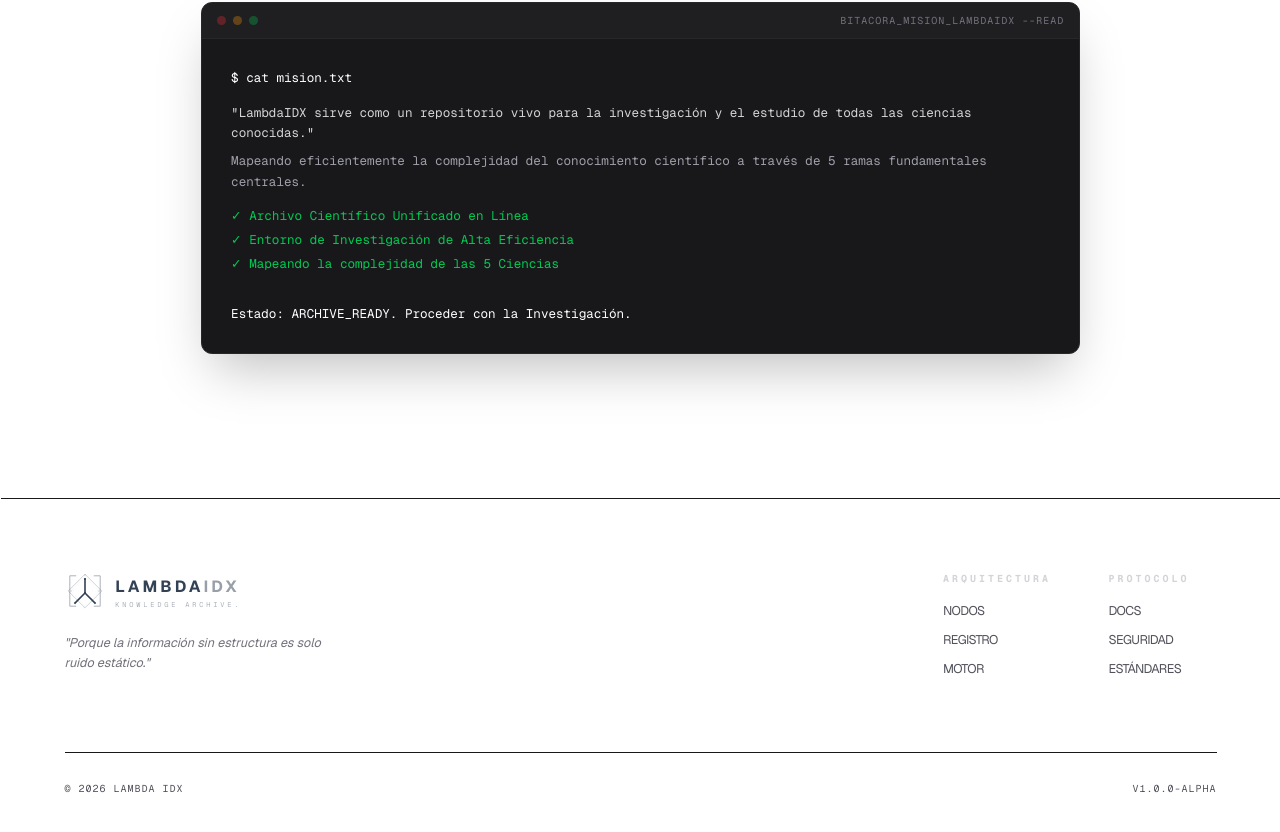
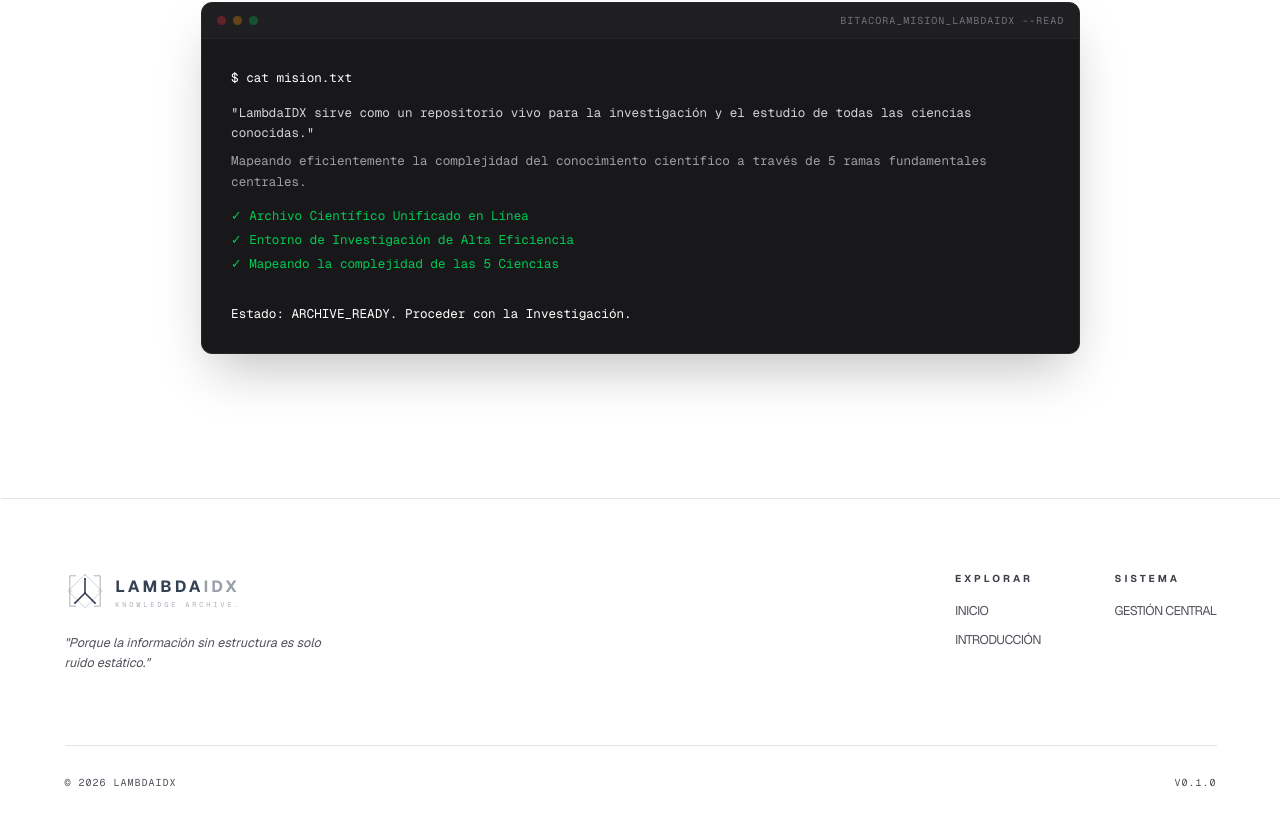
Before and after one commit to LeinadOdreiuqzi/LambdaIDX, a Next.js app: page / in a window 1280 px wide. Shown: the part 2719-3551 px from the top of the page. Built offline with nearby package versions, Linux system fonts and the light colour scheme; no server answers; the database is empty.

Commit message:
Actualización footer

```diff
--- a/components/shared/public-footer.tsx
+++ b/components/shared/public-footer.tsx
@@ -1,46 +1,70 @@
-import React from "react";
 import Link from "next/link";
 import { Logo } from "@/components/shared/logo";
+import packageJson from "@/package.json";
+
+const footerGroups = [
+  {
+    title: "Explorar",
+    links: [
+      { label: "Inicio", href: "/" },
+      { label: "Introducción", href: "/index/introduccion" },
+    ],
+  },
+  {
+    title: "Sistema",
+    links: [{ label: "Gestión central", href: "/login" }],
+  },
+] as const;
 
 export function PublicFooter() {
   return (
-    <footer className="relative z-10 px-6 py-20 border-t border-zinc-900">
-      <div className="max-w-7xl mx-auto flex flex-col md:flex-row justify-between items-start gap-12">
+    <footer className="relative z-10 border-t border-zinc-200 px-6 py-12 dark:border-zinc-900 md:py-20">
+      <div className="mx-auto flex max-w-7xl flex-col items-start justify-between gap-12 md:flex-row">
         <div>
-          <Link href="/" className="hover:opacity-80 transition-opacity">
+          <Link
+            href="/"
+            aria-label="Ir al inicio de LambdaIDX"
+            className="inline-block transition-opacity hover:opacity-80 focus-visible:outline-2 focus-visible:outline-offset-4 focus-visible:outline-foreground"
+          >
             <Logo size={40} className="mb-6" />
           </Link>
-          <p className="text-zinc-500 max-w-xs text-sm leading-relaxed italic">
+          <p className="max-w-xs text-sm italic leading-relaxed text-zinc-600 dark:text-zinc-500">
             &quot;Porque la información sin estructura es solo ruido estático.&quot;
           </p>
         </div>
-        <div className="grid grid-cols-2 gap-16">
-          <FooterLinkGroup
-            title="Arquitectura"
-            links={["Nodos", "Registro", "Motor"]}
-          />
-          <FooterLinkGroup
-            title="Protocolo"
-            links={["Docs", "Seguridad", "Estándares"]}
-          />
-        </div>
+
+        <nav aria-label="Enlaces del pie de página" className="grid grid-cols-2 gap-10 sm:gap-16">
+          {footerGroups.map((group) => (
+            <FooterLinkGroup key={group.title} {...group} />
+          ))}
+        </nav>
       </div>
-      <div className="max-w-7xl mx-auto mt-20 pt-8 border-t border-zinc-900 flex justify-between items-center text-[10px] uppercase font-mono text-zinc-600 tracking-widest">
-        <span>© 2026 Lambda IDX</span>
-        <span>v1.0.0-alpha</span>
+
+      <div className="mx-auto mt-12 flex max-w-7xl flex-col gap-3 border-t border-zinc-200 pt-8 font-mono text-[10px] uppercase tracking-widest text-zinc-600 dark:border-zinc-900 sm:flex-row sm:items-center sm:justify-between md:mt-20">
+        <span>© {new Date().getFullYear()} LambdaIDX</span>
+        <span>v{packageJson.version}</span>
       </div>
     </footer>
   );
 }
 
-function FooterLinkGroup({ title, links }: { title: string; links: string[] }) {
+type FooterLinkGroupProps = (typeof footerGroups)[number];
+
+function FooterLinkGroup({ title, links }: FooterLinkGroupProps) {
   return (
     <div className="flex flex-col gap-4">
-      <h4 className="text-[10px] font-mono text-zinc-300 uppercase tracking-[0.3em] font-bold">{title}</h4>
+      <h2 className="text-[10px] font-bold uppercase tracking-[0.3em] text-zinc-700 dark:text-zinc-300">
+        {title}
+      </h2>
       <ul className="flex flex-col gap-2">
         {links.map((link) => (
-          <li key={link}>
-            <a href="#" className="text-sm text-zinc-600 dark:text-zinc-400 hover:text-[rgb(51,65,85)] transition-colors uppercase tracking-tighter">{link}</a>
+          <li key={link.href}>
+            <Link
+              href={link.href}
+              className="text-sm uppercase tracking-tighter text-zinc-600 transition-colors hover:text-foreground focus-visible:outline-2 focus-visible:outline-offset-4 focus-visible:outline-foreground dark:text-zinc-400"
+            >
+              {link.label}
+            </Link>
           </li>
         ))}
       </ul>
```
